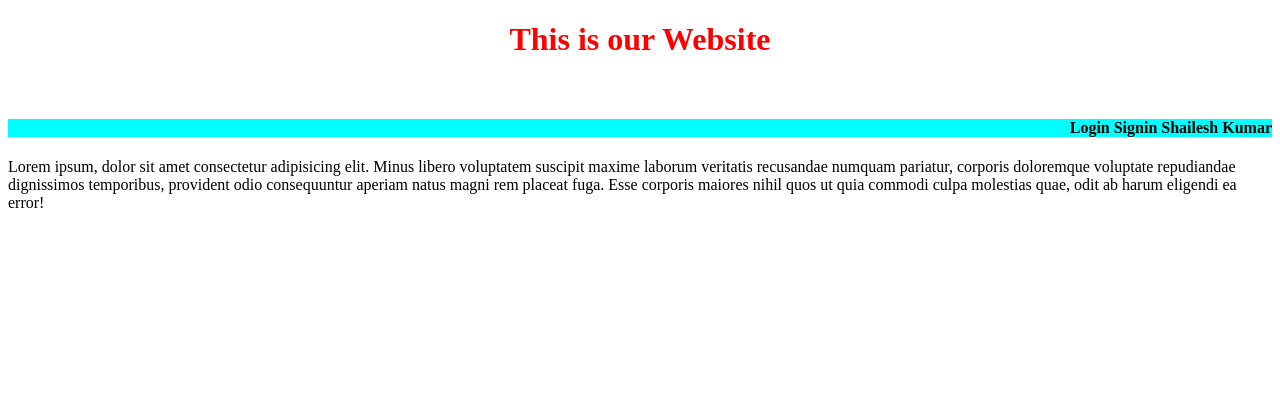
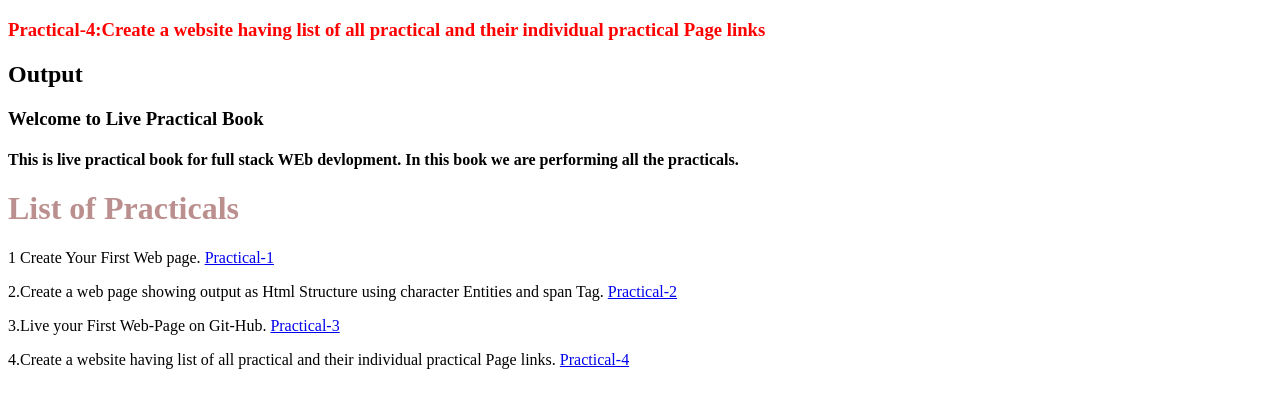
Before and after one commit to Shaileshkumar9/Fullstack_practicalShailesh, a plain HTML site: page index.html in a window 1280 px wide. Drawn offline with Linux system fonts and the light colour scheme.

Commit message:
Practical-3

```diff
--- a/index.html
+++ b/index.html
@@ -4,14 +4,23 @@
     <meta charset="UTF-8">
     <meta http-equiv="X-UA-Compatible" content="IE=edge">
     <meta name="viewport" content="width=device-width, initial-scale=1.0">
-    <title>Document</title>
+    <title>Practical-4</title>
 </head>
 <body>
-    <h1 style="text-align: center;color: red;"> This is our Website</h1>
-    <br>
-    <h4 style="text-align: right;background-color: aqua;"><span> Login     Signin  Shailesh Kumar</span>           </h4>
+    <h3 style="color: red;">Practical-4:Create a website having list of all practical and their individual practical Page links </h3>
+    <h2>Output</h2>
+    <h3>Welcome to  Live Practical Book</h3>
+    <h4>This is live practical book for full stack WEb devlopment. In this book  we are performing  all the practicals.</h4>
+    <h1 style="text-align:left;color:rosybrown;">List of Practicals</h1>
+    <p>1 Create Your First Web page.
+    <a href="./Practical-1.html" target="_blank">Practical-1</a></p>
+    <p>2.Create a web page showing output as Html Structure using character Entities and span Tag.
+    <a href="./Practical-2.html" target="_blank">Practical-2</a></p>
+    <p>3.Live your First Web-Page on Git-Hub.
+    <a href="./Practical-3.html" target="_blank">Practical-3</a></p>
+    <p>4.Create a website having list of all practical and their individual practical Page links.
+    <a href="./index.html" target="_blank">Practical-4</a></p>
 
-    <p>Lorem ipsum, dolor sit amet consectetur adipisicing elit. Minus libero voluptatem suscipit maxime laborum veritatis recusandae numquam pariatur, corporis doloremque voluptate repudiandae dignissimos temporibus, provident odio consequuntur aperiam natus magni rem placeat fuga. Esse corporis maiores nihil quos ut quia commodi culpa molestias quae, odit ab harum eligendi ea error!</p>
 
 </body>
 </html>
```
Also changed, not shown: Practical-3.html (+2 -0 lines), Practical-5.html (added, +12 -0 lines), Images/practical.png (added).
